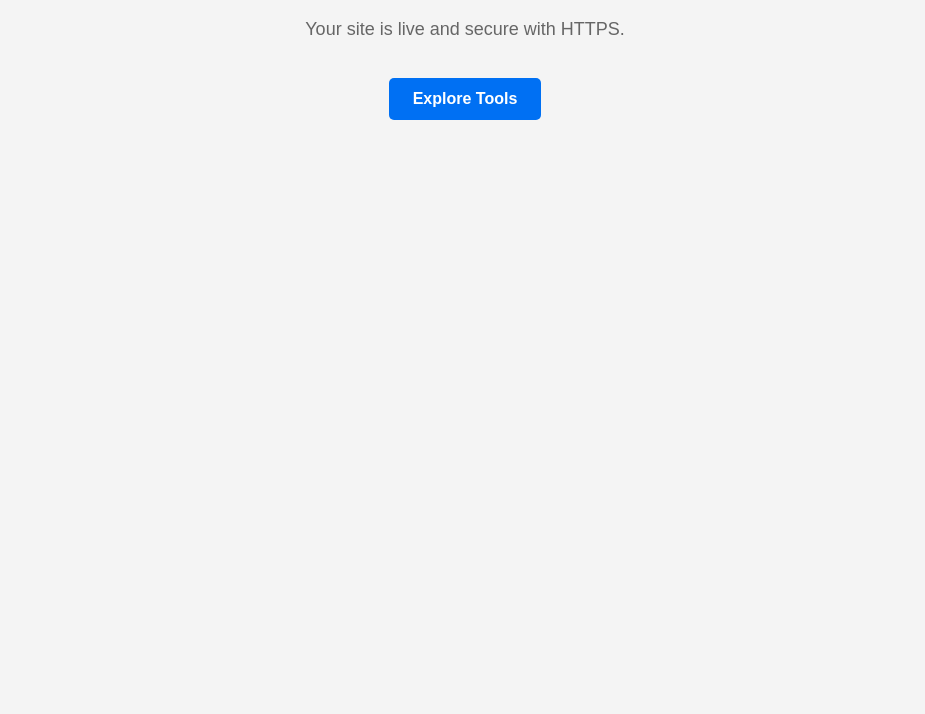
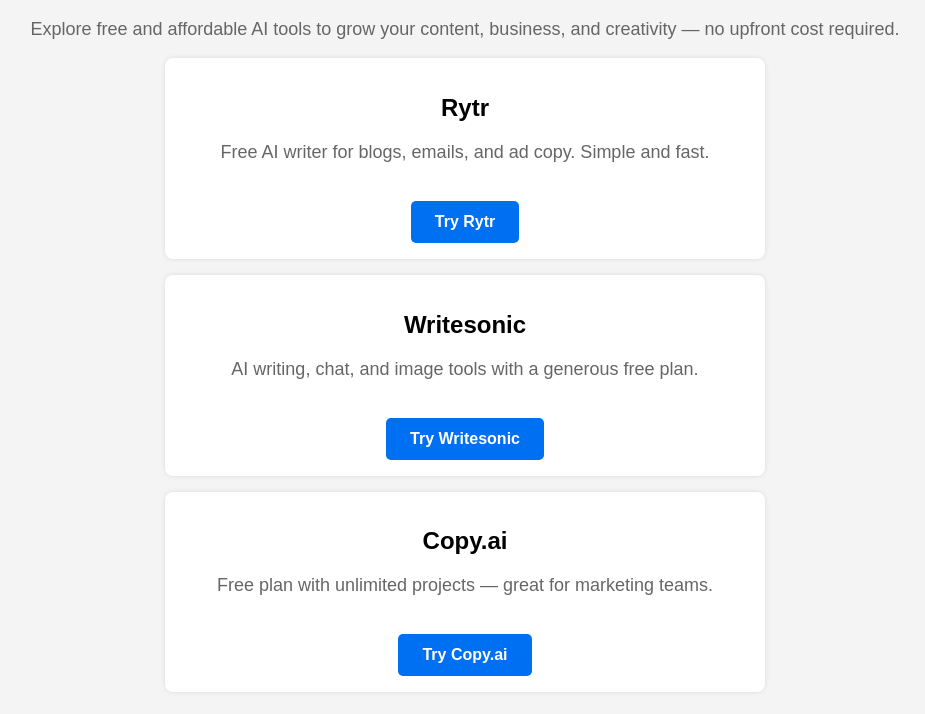
Before and after one commit to kevintingley55/toolsprouthq, a plain HTML site: page index.html in a window 1280 px wide. Shown: the part 130-844 px from the top of the page, without its empty margins (175-1100 px from the left). Before the commit the page ends 800 px from the top, so only its background shows below. Drawn offline with Linux system fonts and the light colour scheme.

Commit message:
Update index.html

```diff
--- a/index.html
+++ b/index.html
@@ -31,8 +31,28 @@
   </style>
 </head>
 <body>
-  <h1>🚀 Welcome to ToolSprout!</h1>
-  <p>Your site is live and secure with HTTPS.</p>
-  <a class="button" href="#">Explore Tools</a>
+<h1>🚀 Welcome to ToolSprout!</h1>
+<p>Explore free and affordable AI tools to grow your content, business, and creativity — no upfront cost required.</p>
+
+<div style="max-width: 600px; margin: auto;">
+  <div style="background: #fff; border-radius: 8px; padding: 16px; margin-bottom: 16px; box-shadow: 0 0 5px rgba(0,0,0,0.1);">
+    <h2>Rytr</h2>
+    <p>Free AI writer for blogs, emails, and ad copy. Simple and fast.</p>
+    <a href="https://rytr.me/" class="button">Try Rytr</a>
+  </div>
+
+  <div style="background: #fff; border-radius: 8px; padding: 16px; margin-bottom: 16px; box-shadow: 0 0 5px rgba(0,0,0,0.1);">
+    <h2>Writesonic</h2>
+    <p>AI writing, chat, and image tools with a generous free plan.</p>
+    <a href="https://writesonic.com/" class="button">Try Writesonic</a>
+  </div>
+
+  <div style="background: #fff; border-radius: 8px; padding: 16px; margin-bottom: 16px; box-shadow: 0 0 5px rgba(0,0,0,0.1);">
+    <h2>Copy.ai</h2>
+    <p>Free plan with unlimited projects — great for marketing teams.</p>
+    <a href="https://www.copy.ai/" class="button">Try Copy.ai</a>
+  </div>
+</div>
+
 </body>
 </html>
```
